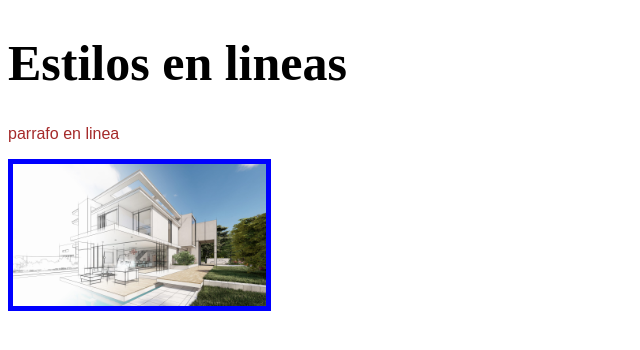
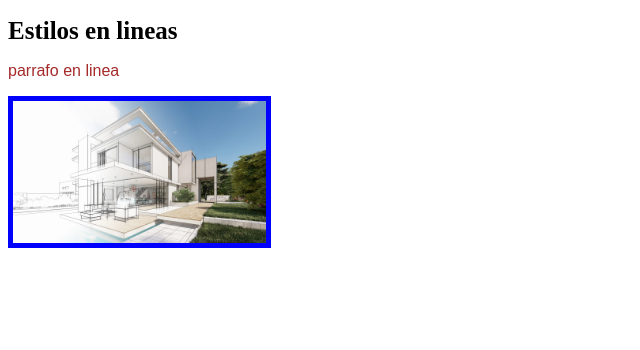
Before and after one commit to andreisa2308/laboratorio-8, a plain HTML site: page index.html in a window 1280 px wide. Shown: the whole page, without its empty margins (0-640 px from the left). Drawn offline with Linux system fonts and the light colour scheme.

Commit message:
arcarhivo index

```diff
--- a/index.html
+++ b/index.html
@@ -6,8 +6,8 @@
     <title>Estilos</title>
     <style>
         h1{
-            color: (red, green, blue);
-            font-size: 50px;
+            color: (yellow, green, blue);
+            font-size: 25px;
         }
         p{
             color: brown;
```
